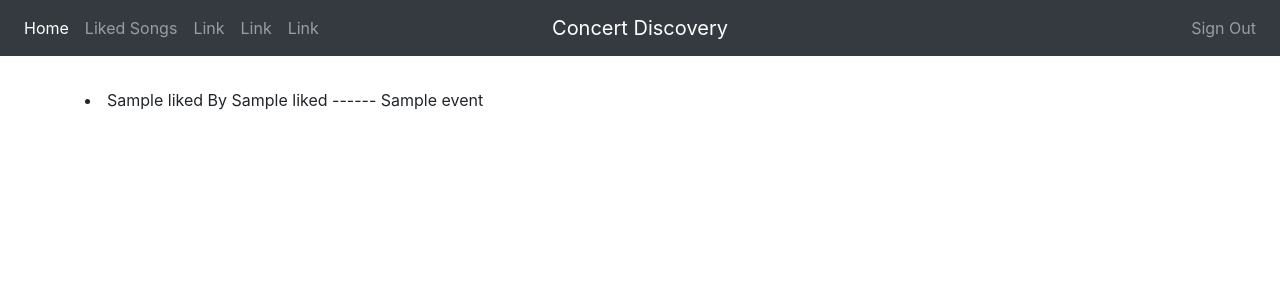
After one commit to hunterpiggot/Concert-Discovery, a Flask app: page /likedSongs in a window 1280 px wide. The commit adds this page. Shown: the top 300 px of the page. Run offline with Flask 2, Linux system fonts and the light colour scheme; the visitor is signed in with stand-in values (Sample User, id 1); tables that the repository leaves empty hold one stand-in row (values such as "Sample post"); a database or web service that is not in the repository returns one stand-in record (values such as "Sample title"); data that the repository does not hold is empty.

Commit message:
added page for all liked song and upcoming concerts from the artist

```diff
--- a/app.py
+++ b/app.py
@@ -168,3 +168,27 @@ def like_song():
         response = requests.put(
             "https://api.spotify.com/v1/me/tracks", headers=headers, params=params
         )
+
+
+@app.route("/likedSongs")
+def users_liked_songs():
+    user = LikedSongs.query.filter_by(email=session["email"]).all()
+    user_and_concert = []
+    for song in user:
+        headers = {
+            "Authorization": "Bearer rbSWVTH2iRdcTn5zIe8ifEfGlwCg",
+            "Accept": "application/json",
+        }
+        params = (("performerName", song.artist_name),)
+        response = requests.get(
+            "https://api.stubhub.com/sellers/search/events/v3",
+            headers=headers,
+            params=params,
+        )
+        if response.json()["numFound"] > 0:
+            user_and_concert.append([song, response.json()["events"][0]["name"]])
+        else:
+            user_and_concert.append(
+                [song, "There is no upcoming concerts for the artist"]
+            )
+    return render_template("users_liked_songs.html", user_and_concert=user_and_concert)
--- a/templates/index.html
+++ b/templates/index.html
@@ -12,10 +12,10 @@
         <div class="navbar-collapse collapse w-100 order-1 order-md-0 dual-collapse2">
             <ul class="navbar-nav mr-auto">
                 <li class="nav-item active">
-                    <a class="nav-link" href="#">Home</a>
+                    <a class="nav-link" href="/">Home</a>
                 </li>
                 <li class="nav-item">
-                    <a class="nav-link" href="#">Link</a>
+                    <a class="nav-link" href="/likedSongs">Liked Songs</a>
                 </li>
                 <li class="nav-item">
                     <a class="nav-link" href="#">Link</a>
--- a/templates/musicPage.html
+++ b/templates/musicPage.html
@@ -6,9 +6,9 @@
 <p>Volume: <span  id="volume-display"></span></p>
 
 <p hidden id="auth-code">{{auth_code}}</p>
-<p hidded id="latitude">{{lat}}</p>
-<p hidded id="longitude">{{lng}}</p>
-<p hidded id="serachRadius">{{serachRadius}}</p>
+<p hidden id="latitude">{{lat}}</p>
+<p hidden id="longitude">{{lng}}</p>
+<p hidden id="serachRadius">{{serachRadius}}</p>
 
 <p hidded id="song-id"></p>
 
--- /dev/null
+++ b/templates/users_liked_songs.html
@@ -0,0 +1,7 @@
+{% extends 'index.html'  %}
+{% block content %}
+
+{% for song in user_and_concert %}
+<li>{{song[0].song_name}} By {{song[0].artist_name}} ------ {{song[1]}}</li>
+{% endfor%}
+{% endblock %}
```
Also changed, not shown: static/spotifySKD.js (+11 -13 lines).
